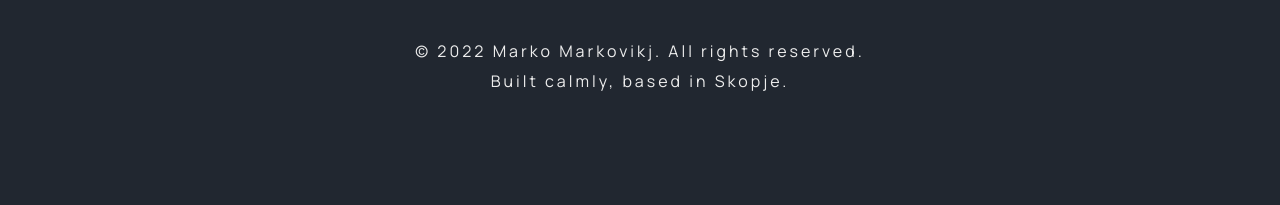
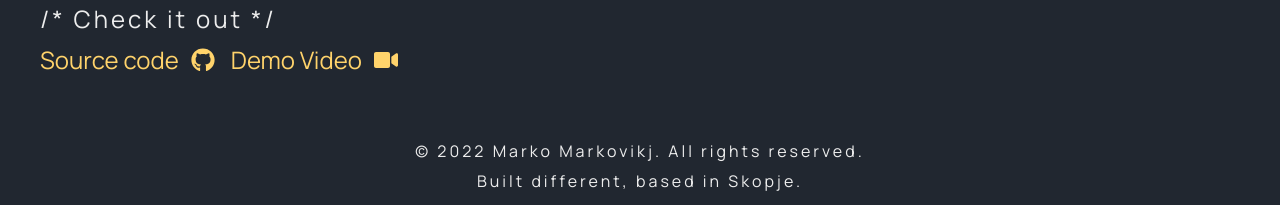
Before and after one commit to KralMarko123/portfolio, a React (Create React App) app: page / in a window 1280 px wide. Shown: the part 2263-2468 px from the top of the page. Before the commit the page ends 2371 px from the top, so only its background shows below. Built offline with nearby package versions, Linux system fonts and the light colour scheme.

Commit message:
added ecinema video

```diff
--- a/src/components/layout/Footer.jsx
+++ b/src/components/layout/Footer.jsx
@@ -1,11 +1,11 @@
 import React from "react";
-import '../../styles/components/Footer.css'
+import "../../styles/components/Footer.css";
 
 const Footer = () => {
 	return (
 		<footer className="footer">
 			<p className="footer__text">© 2022 Marko Markovikj. All rights reserved.</p>
-			<p className="footer__text">Built calmly, based in Skopje.</p>
+			<p className="footer__text">Built different, based in Skopje.</p>
 		</footer>
 	);
 };
--- a/src/constants/Projects.jsx
+++ b/src/constants/Projects.jsx
@@ -1,6 +1,7 @@
 import cypressVideo from "../assets/videos/cypress.mp4";
 import cypressPoster from "../assets/images/cypressPoster.jpg";
-import ecinmeaPoster from "../assets/images/ecinema.jpg";
+import ecinemaVideo from "../assets/videos/ecinema.mp4";
+import ecinemaPoster from "../assets/images/ecinema.jpg";
 
 export const PROJECTS = [
 	{
@@ -18,8 +19,8 @@ export const PROJECTS = [
 
 	{
 		id: "ecinema",
-		video: null,
-		poster: ecinmeaPoster,
+		video: ecinemaVideo,
+		poster: ecinemaPoster,
 		title: "ECinema App",
 		description:
 			"A project I made during my studies. Features include invoice creation, excel imports/exports, cart management, Stripe payments.",
--- a/src/styles/components/Project.css
+++ b/src/styles/components/Project.css
@@ -1,6 +1,6 @@
 .project {
 	width: 100%;
-	height: 500px;
+	height: 550px;
 
 	border: var(--simple-border);
 	border-radius: var(--card-radius);
```
Also changed, not shown: package.json (indentation only), 2 other files (tests, documents, lock files or other folders).
